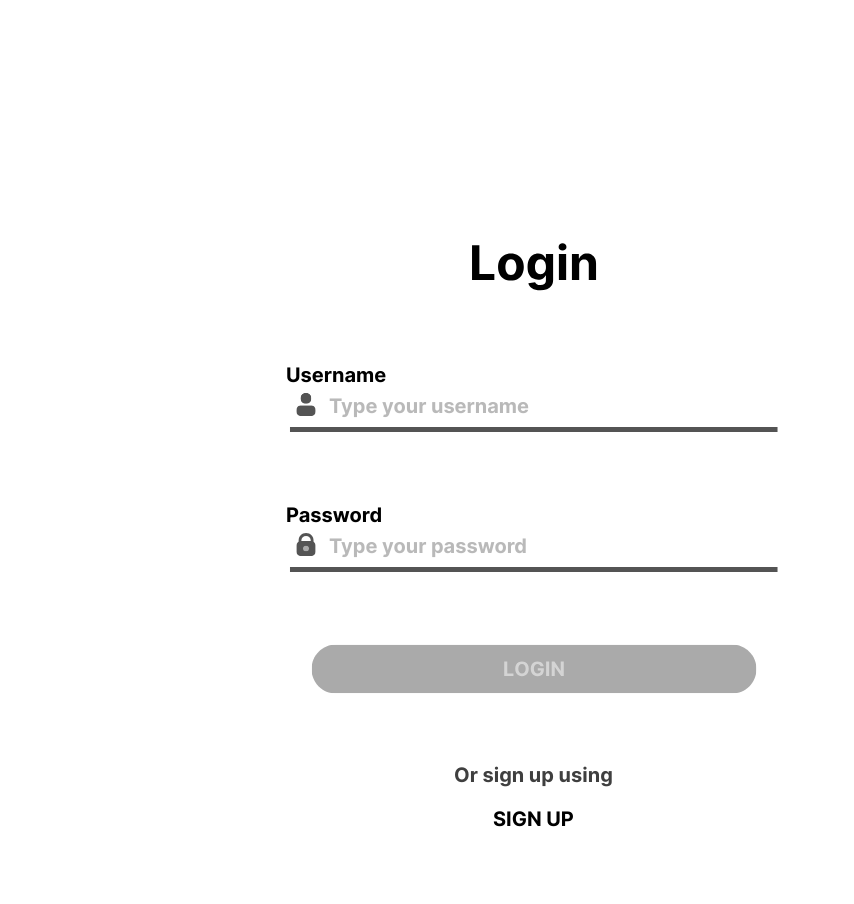
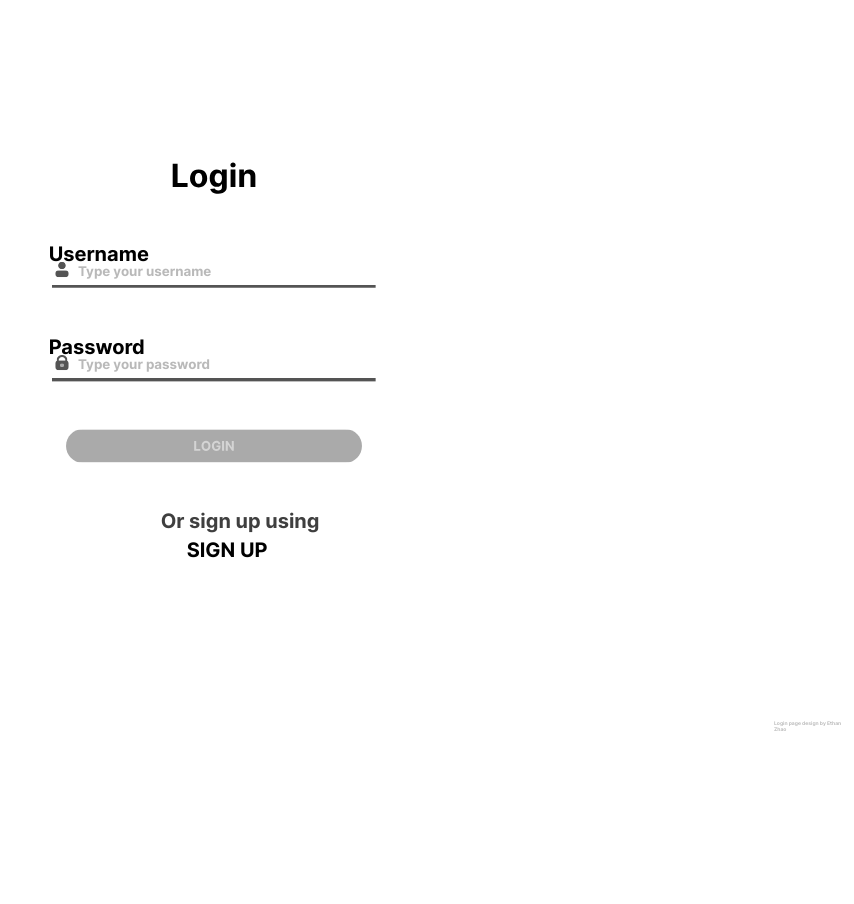
Before and after one commit to DavidVasilev1/Nighthawk-guessr, a Jekyll site: the page login.html, which Jekyll copies as it is, in a window 1280 px wide. Shown: the whole page, without its empty margins (426-1280 px from the left). Built offline with Jekyll 4.4.1, drawn with Linux system fonts in a browser that asks for light colours; some of the changed lines change nothing that is shown.

Commit message:
just finished Nikhil's entire job within 30 min

```diff
--- a/assets/style.css
+++ b/assets/style.css
@@ -139,6 +139,10 @@
     font-family: Inter-Bold;
     font-size: 20px;
 }
+.usingalt {
+    font-family: Inter-Bold;
+    font-size: 5px;
+}
 
 input[type="text"] {
     font-family: Inter-Bold;
--- a/login.html
+++ b/login.html
@@ -4,7 +4,7 @@
     <title>Login</title>
     <link rel="stylesheet" href="./assets/style.css">
 </head>
-<body>
+<body onload="resize();">
     <!-- <form id="loginForm">
         <label for="username">Username</label>
         <input type="text" id="username" name="username" required>
@@ -30,39 +30,54 @@
 
         <div    id="goToSignupText"         class="using" style="position:absolute;left:880px;top:763px;opacity:0.75;">Or sign up using</div>
         <div    id="goToSignUp"             class="using" style="position:absolute;left:919px;top:807px;" onclick="switchPage('login','signup')">SIGN UP</div>
+        <div    id="credits"                class="usingalt" style="position:absolute;left:1920px;top:1080px;opacity:0.25">Login page design by Ethan Zhao</div>
 </body>
 <script>
-document.getElementById('loginForm').addEventListener('submit', function(e) {
-    e.preventDefault();
-
-    let username = document.getElementById('username').value;
-    let password = document.getElementById('password').value;
-
-    fetch('http://localhost:5500/login', {
-        method: 'POST',
+function auth(unID, pwID) {
+    username = document.getElementById(unID).value;
+    password = document.getElementById(pwID).value;
+    const body = {
+        username: username,
+        password: password,
+        pointsEasy: 0,
+        pointsMedium: 0,
+        pointsHard: 0
+    };
+    const read_options = {
+        method: 'POST', // *GET, POST, PUT, DELETE, etc.
+        mode: 'cors', // no-cors, *cors, same-origin
+        cache: 'default', // *default, no-cache, reload, force-cache, only-if-cached
+        body: JSON.stringify(body),
+        credentials: 'omit', // include, *same-origin, omit
         headers: {
             'Content-Type': 'application/json'
         },
-        body: JSON.stringify({
-            username: username,
-            password: password
-        }),
-        credentials: 'include' // Here is the added line
+    };
+    // fetch the data from API
+    fetch("http://127.0.0.1:8570/api/leaderboard/auth", read_options)
+        // response is a RESTful "promise" on any successful fetch
+        .then(response => {
+            // check for response errors
+            if (response.status !== 200) {
+                const errorMsg = 'Database read error: ' + response.status;
+                return;
+            }
+            // valid response will have json data
+            response.json().then(data => {
+            if (data !== null) {
+                document.cookie = "auth="+data;
+                switchPage('login','main')
+            }
+            else {
+                console.log("invalid login credentials")
+            }
+        })
     })
-    .then(response => {
-        if (response.ok) {
-            // If the status code is within the success range, redirect the user to 'index.html'
-            alert("hi");
-            window.location.href = '/index.html';
-        } else {
-            // If the status code is not within the success range, convert the response to JSON and display an alert with the message from the response
-            response.json().then(data => alert(data.message));
-        }
-    })
-    .catch((error) => {
-        console.error('Error:', error);
+    // catch fetch errors (ie ACCESS to server blocked)
+    .catch(err => {
+      console.error(err);
     });
-});
+}
 </script>
 <script>
 function dynamic_TextPositioning(idName, originalLeft, originalTop, size) {
@@ -119,6 +134,7 @@
 
     dynamic_TextPositioning('goToSignupText', 880, 763, size);
     dynamic_TextPositioning('goToSignUp', 919, 807, size);
+    dynamic_TextPositioning('credits', 1800, 1080, size);
 }
 </script>
 </html>
```
